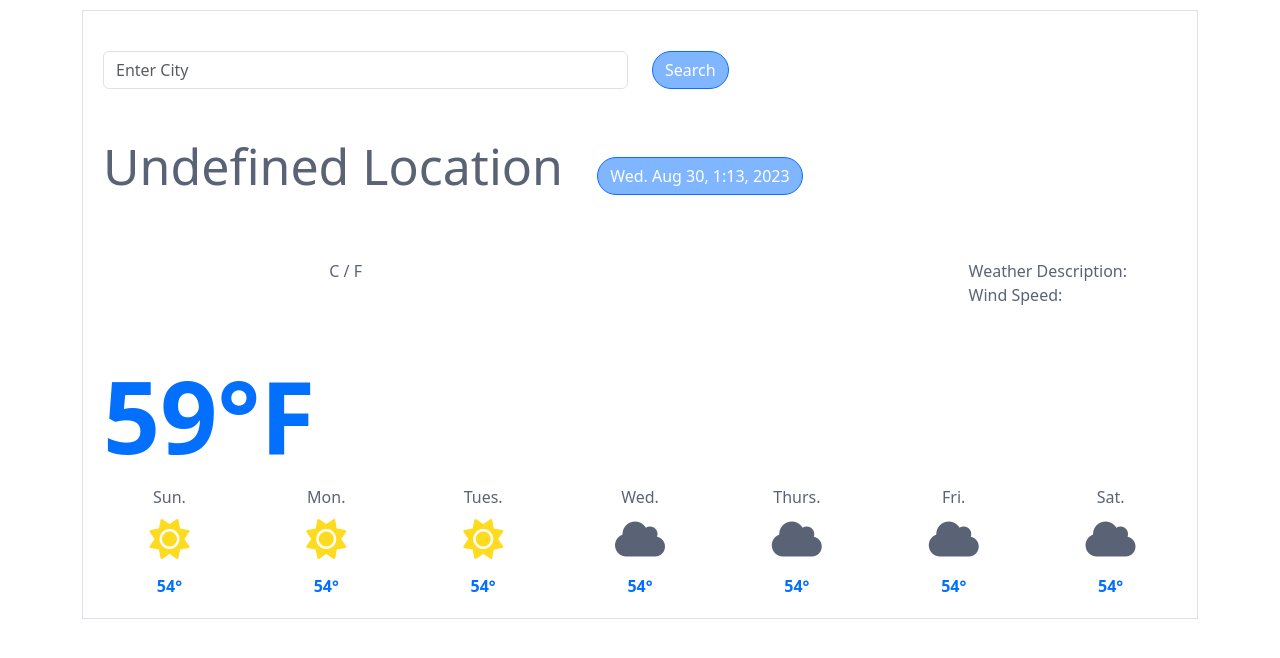
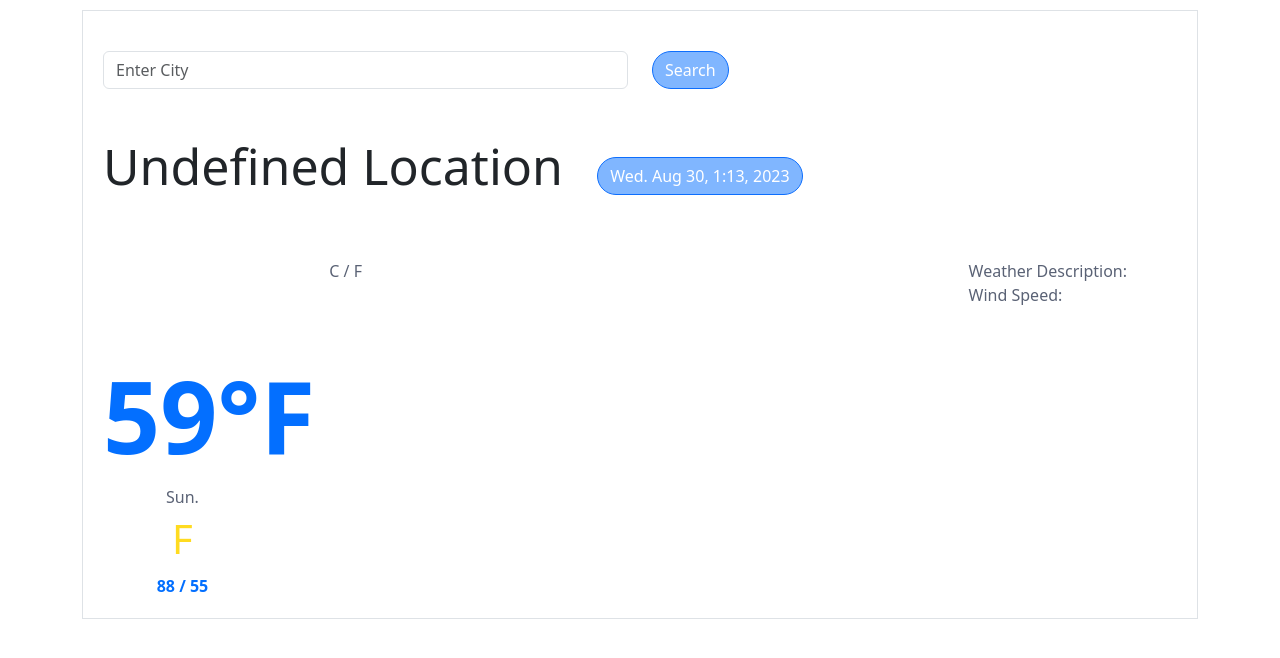
Before and after one commit to bbelewe/shecodes-plus-weather-app, a plain HTML site: page index.html in a window 1280 px wide. Drawn offline with nearby package versions, Linux system fonts and the light colour scheme.

Commit message:
Restructured HTML & CSS of forecast
To be more flexible and JS friendly

```diff
--- a/index.html
+++ b/index.html
@@ -66,33 +66,17 @@
             <div id="speed">Wind Speed:</div></span
           >
         </div>
-
-        <div class="row days cloudy alignment">
-          <div class="col">Sun.</div>
-          <div class="col">Mon.</div>
-          <div class="col">Tues.</div>
-          <div class="col">Wed.</div>
-          <div class="col">Thurs.</div>
-          <div class="col">Fri.</div>
-          <div class="col">Sat.</div>
-        </div>
-        <div class="row weather-icons alignment">
-          <div class="col"><i class="fa-solid fa-sun sunny"></i></div>
-          <div class="col"><i class="fa-solid fa-sun sunny"></i></div>
-          <div class="col"><i class="fa-solid fa-sun sunny"></i></div>
-          <div class="col"><i class="fa-solid fa-cloud cloudy"></i></div>
-          <div class="col"><i class="fa-solid fa-cloud cloudy"></i></div>
-          <div class="col"><i class="fa-solid fa-cloud cloudy"></i></div>
-          <div class="col"><i class="fa-solid fa-cloud cloudy"></i></div>
-        </div>
-        <div class="row temperatures ocean alignment">
-          <div class="col">54°</div>
-          <div class="col">54°</div>
-          <div class="col">54°</div>
-          <div class="col">54°</div>
-          <div class="col">54°</div>
-          <div class="col">54°</div>
-          <div class="col">54°</div>
+        <div class="weather-forecast">
+          <div class="row">
+            <div class="col-2">
+              <div class="days alignment">Sun.</div>
+              <div class="weather-icons alignment sunny">F</div>
+              <div class="temperatures ocean alignment">
+                <span class="tempMax">88 / </span
+                ><span class="tempMIN">55</span>
+              </div>
+            </div>
+          </div>
         </div>
       </div>
     </div>
--- a/src/style.css
+++ b/src/style.css
@@ -58,6 +58,7 @@
 }
 .days {
   margin-top: -5px;
+  color: #5a6275;
 }
 .weather-icons {
   font-size: 40px;
@@ -71,9 +72,6 @@
 .sunny {
   color: #ffdb20;
 }
-.cloudy {
-  color: #5a6275;
-}
 .ocean {
   color: rgb(3, 111, 255);
   font-weight: bold;
```
